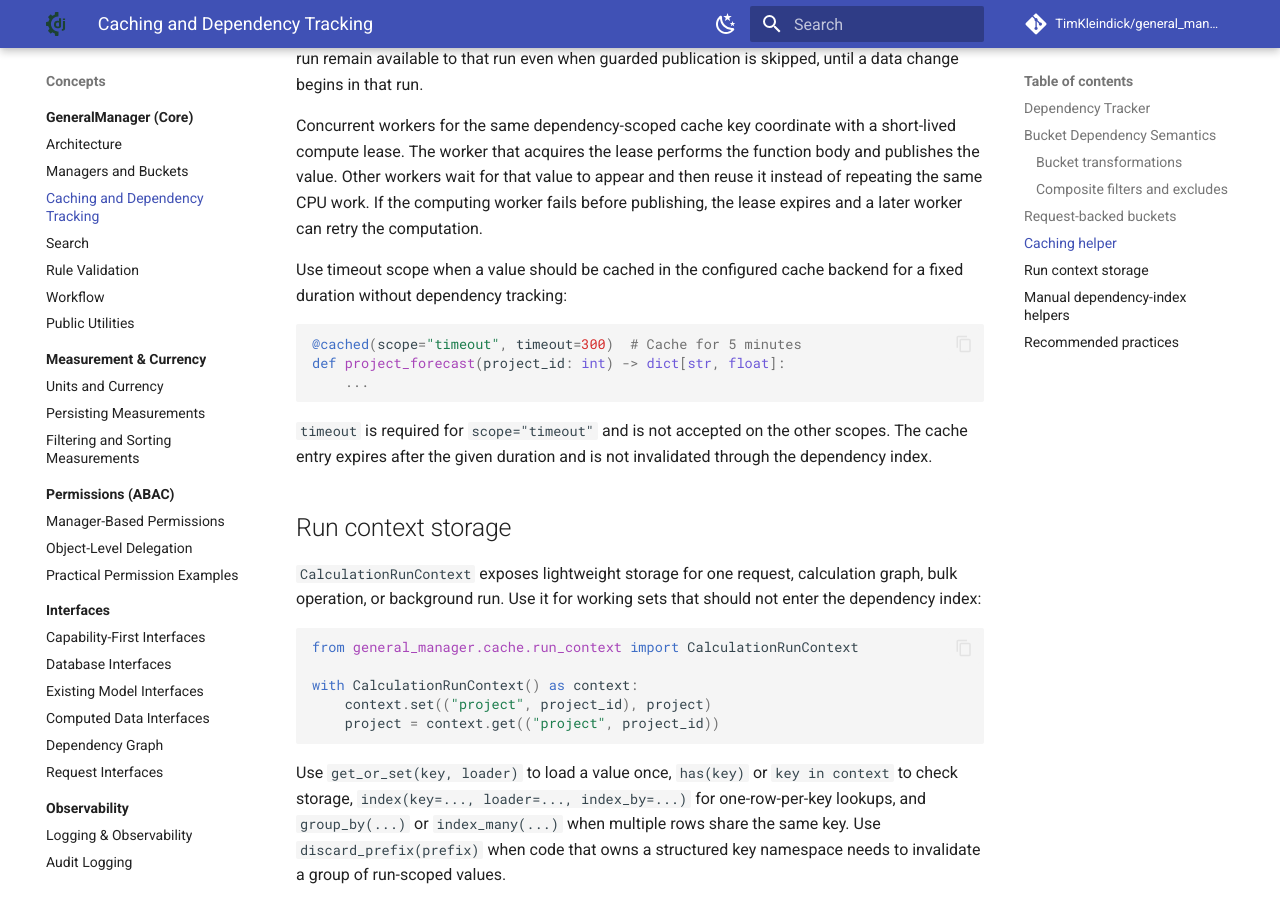
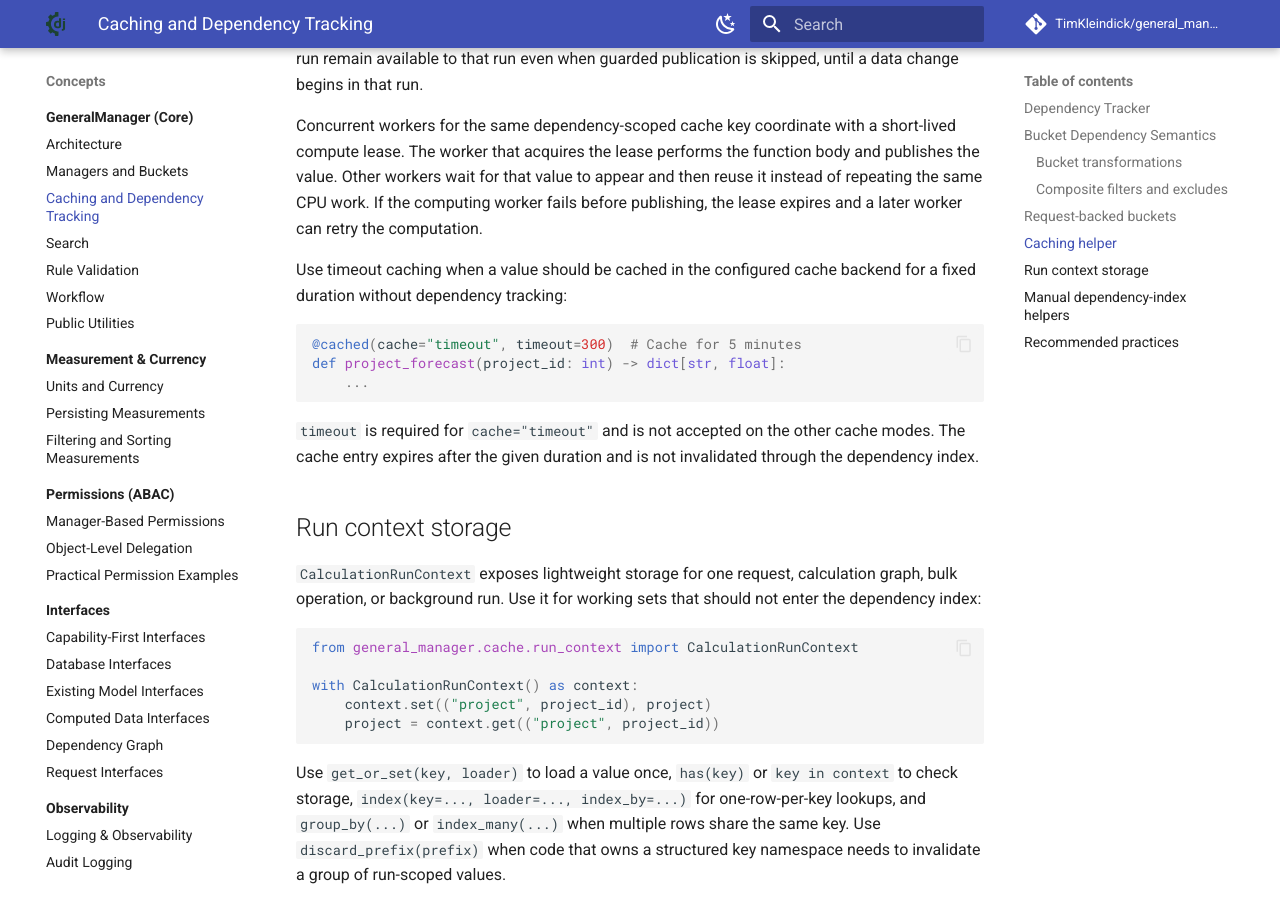
Before and after one commit to TimKleindick/general_manager, an MkDocs documentation site: the page built from docs/concepts/caching.md, in a window 1280 px wide and 900 px high, scrolled down 3525 px. Built offline with MkDocs 1.6.1 and Material for MkDocs 9.7.7, drawn with Linux system fonts in a browser that asks for light colours; comment, search, counter and statistics services are not loaded; some of the changed text lies outside the part shown.

Commit message:
feat: align cached decorator cache option

````diff
--- a/docs/concepts/caching.md
+++ b/docs/concepts/caching.md
@@ -81,7 +81,7 @@
 ```python
 from general_manager.cache.cache_decorator import cached
 
-@cached()
+@cached
 def project_forecast(project_id: int) -> dict[str, float]:
     project = Project(id=project_id)
     return {
@@ -90,14 +90,14 @@
     }
 ```
 
-The default `scope="run"` stores values in `CalculationRunContext`. Values are
+The default `cache="run"` stores values in `CalculationRunContext`. Values are
 discarded when the run ends and do not participate in dependency invalidation.
 
-Use dependency scope when a value should be reused across runs and invalidated
+Use dependency caching when a value should be reused across runs and invalidated
 when tracked managers change:
 
 ```python
-@cached(scope="dependency")
+@cached(cache="dependency")
 def project_forecast(project_id: int) -> dict[str, float]:
     ...
 ```
@@ -129,17 +129,17 @@
 computing worker fails before publishing, the lease expires and a later worker
 can retry the computation.
 
-Use timeout scope when a value should be cached in the configured cache backend
+Use timeout caching when a value should be cached in the configured cache backend
 for a fixed duration without dependency tracking:
 
 ```python
-@cached(scope="timeout", timeout=300)  # Cache for 5 minutes
+@cached(cache="timeout", timeout=300)  # Cache for 5 minutes
 def project_forecast(project_id: int) -> dict[str, float]:
     ...
 ```
 
-`timeout` is required for `scope="timeout"` and is not accepted on the other
-scopes. The cache entry expires after the given duration and is not invalidated
+`timeout` is required for `cache="timeout"` and is not accepted on the other
+cache modes. The cache entry expires after the given duration and is not invalidated
 through the dependency index.
 
 ## Run context storage
````
Also changed, not shown: docs/concepts/architecture.md (+3 -3 lines), docs/concepts/interfaces/dependency_graph.md (+2 -2 lines), 6 other files.
